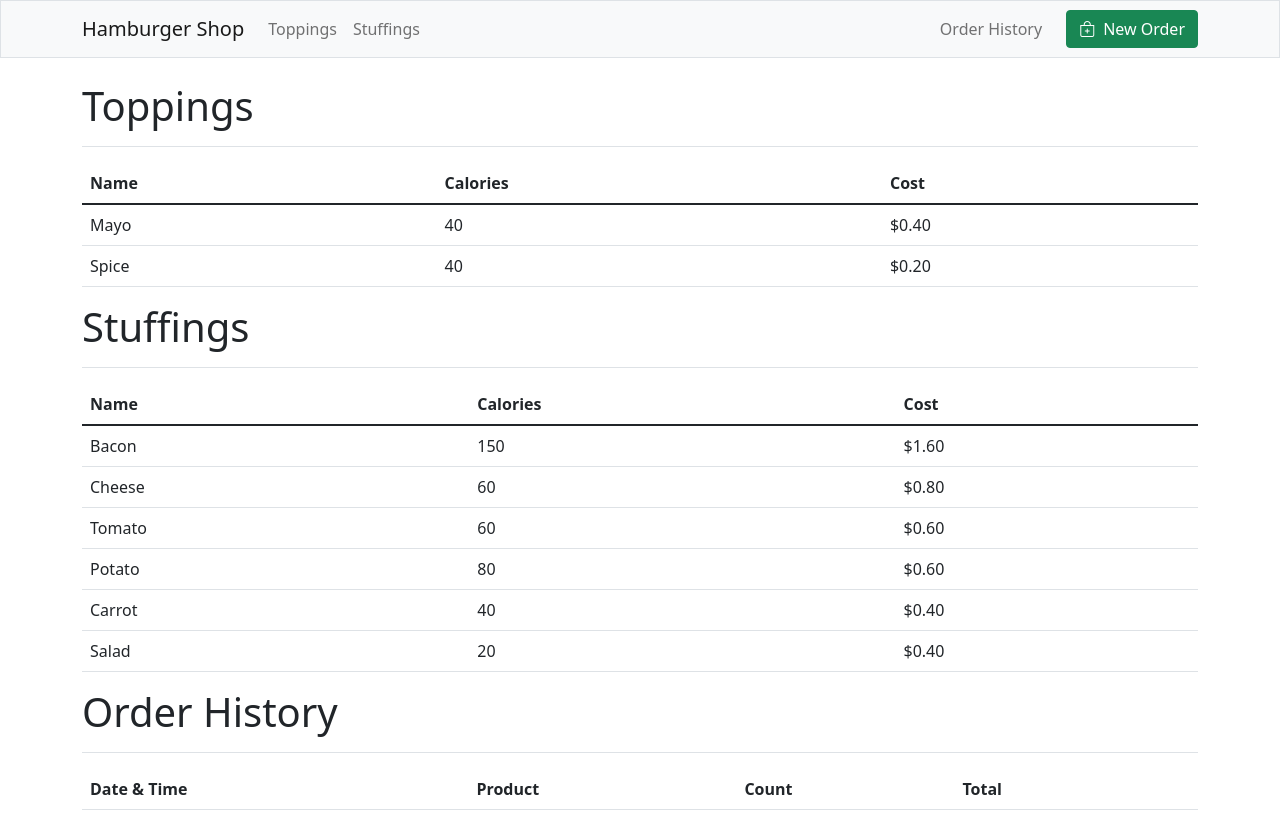
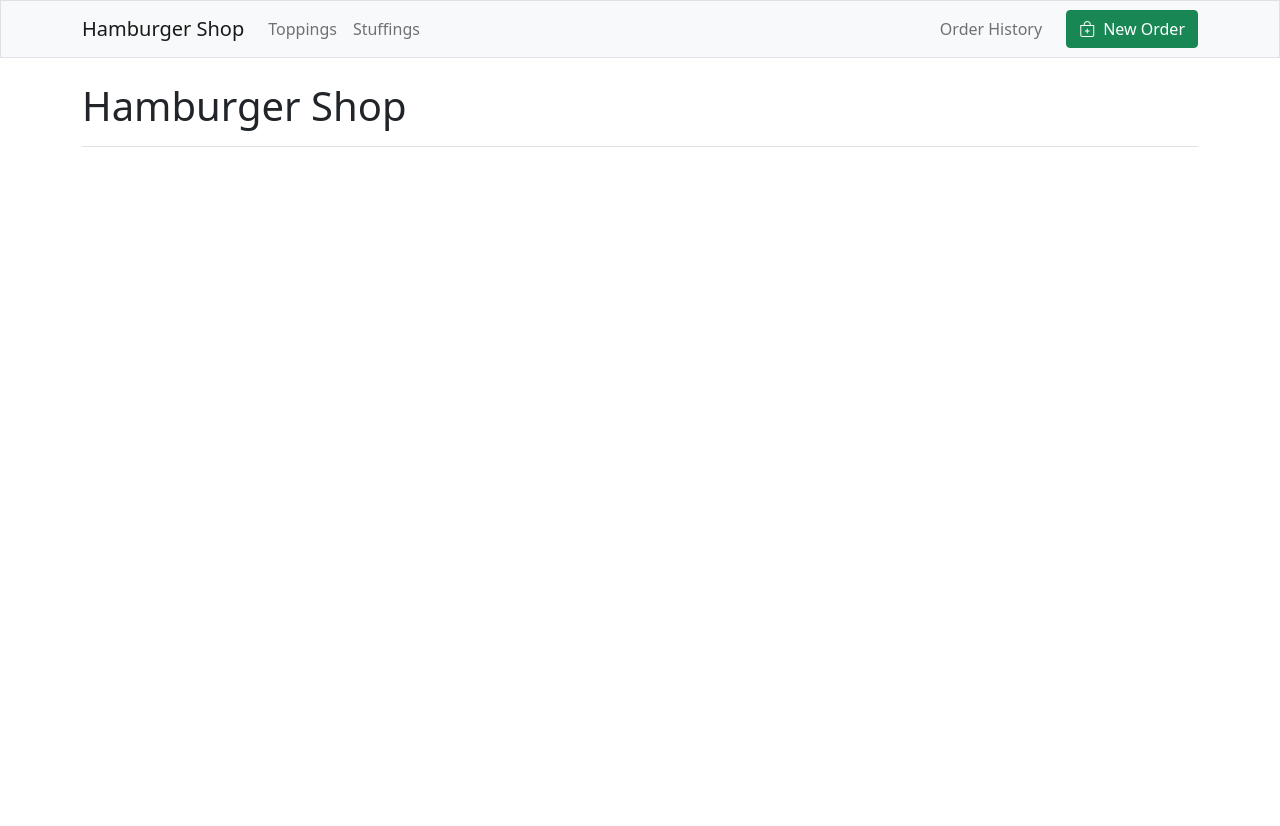
Before and after one commit to Kirill357544/hamburger-shop, a React (Create React App) app: page / in a window 1280 px wide. After the commit the page ends 800 px from the top, so only its background shows below. Built offline with nearby package versions, Linux system fonts and the light colour scheme.

Commit message:
feat: add basic routing

```diff
--- a/package.json
+++ b/package.json
@@ -10,6 +10,7 @@
     "bootstrap-icons": "^1.8.1",
     "react": "^18.1.0",
     "react-dom": "^18.1.0",
+    "react-router-dom": "^6.3.0",
     "react-scripts": "5.0.1",
     "web-vitals": "^2.1.4"
   },
--- a/src/App.js
+++ b/src/App.js
@@ -1,27 +1,33 @@
 import Hamburger from "./Hamburger";
+import Home from "./components/Home";
 import Header from "./components/Header";
-import History from "./components/History";
 import Fillings from "./components/Fillings";
 import formatPrice from "./formatter/formatPrice";
 import OrderButton from "./components/OrderButton";
+import { Routes, Route } from "react-router-dom";
 
 export default function App() {
     return (
-        <div className="App">
-            <Header order={OrderButton}></Header>
-            <main className="container">
-                <Fillings
-                    title={"Toppings"}
-                    fillings={Hamburger.TOPPINGS}
-                    formatPrice={formatPrice}
-                ></Fillings>
-                <Fillings
-                    title={"Stuffings"}
-                    fillings={Hamburger.STUFFINGS}
-                    formatPrice={formatPrice}
-                ></Fillings>
-                <History></History>
-            </main>
-        </div>
+        <Routes>
+            <Route path="/" element={<Header order={OrderButton} />}>
+                <Route index element={<Home />} />
+                <Route
+                    path="toppings"
+                    element={
+                        <Fillings title="Toppings" fillings={Hamburger.TOPPINGS} formatPrice={formatPrice} />
+                    }
+                />
+                <Route
+                    path="stuffings"
+                    element={
+                        <Fillings
+                            title="Stuffings"
+                            fillings={Hamburger.STUFFINGS}
+                            formatPrice={formatPrice}
+                        />
+                    }
+                />
+            </Route>
+        </Routes>
     );
 }
--- a/src/components/Fillings.js
+++ b/src/components/Fillings.js
@@ -4,7 +4,7 @@ export default function Fillings(props) {
     const fillings = props.fillings.sort((prev, next) => next.price - prev.price);
 
     return (
-        <main>
+        <main className="container">
             <h1 className="mb-3 pb-3 border-bottom">{title}</h1>
             <table className="table">
                 <thead>
--- a/src/components/Header.js
+++ b/src/components/Header.js
@@ -1,29 +1,32 @@
+import { Link, Outlet } from "react-router-dom";
+
 export default function Header(props) {
     return (
+        <>
             <header className="mb-4 border">
                 <nav className="navbar navbar-expand-lg navbar-light bg-light">
                     <div className="container">
                         <div className="collapse navbar-collapse">
-                        <a className="navbar-brand" href="#home">
+                            <Link className="navbar-brand" to="/">
                                 Hamburger Shop
-                        </a>
+                            </Link>
                             <ul className="navbar-nav me-auto mb-2 mb-lg-0">
                                 <li className="nav-item">
-                                <a className="nav-link" href="#toppings">
+                                    <Link className="nav-link" to="toppings">
                                         Toppings
-                                </a>
+                                    </Link>
                                 </li>
                                 <li className="nav-item">
-                                <a className="nav-link" href="#stuffings">
+                                    <Link className="nav-link" to="stuffings">
                                         Stuffings
-                                </a>
+                                    </Link>
                                 </li>
                             </ul>
                             <ul className="navbar-nav navbar-right">
                                 <li className="nav-item">
-                                <a className="me-3 nav-link" href="#history">
+                                    <Link className="me-3 nav-link" to="history">
                                         Order History
-                                </a>
+                                    </Link>
                                 </li>
                             </ul>
                             <div className="d-flex">{props.order()}</div>
@@ -31,5 +34,7 @@ export default function Header(props) {
                     </div>
                 </nav>
             </header>
+            <Outlet />
+        </>
     );
 }
--- a/src/components/History.js
+++ b/src/components/History.js
@@ -1,6 +1,6 @@
 export default function History() {
     return (
-        <main>
+        <main className="container">
             <h1 className="mb-3 pb-3 border-bottom">Order History</h1>
             <table className="table">
                 <thead>
--- /dev/null
+++ b/src/components/Home.js
@@ -0,0 +1,7 @@
+export default function Home() {
+    return (
+        <main className="container">
+            <h1 className="pb-3 border-bottom">Hamburger Shop</h1>
+        </main>
+    );
+}
--- a/src/components/OrderButton.js
+++ b/src/components/OrderButton.js
@@ -1,10 +1,11 @@
 import "bootstrap-icons/font/bootstrap-icons.css";
+import { Link } from "react-router-dom";
 
 export default function OrderButton() {
     return (
-        <a href="#order" className="btn btn-success">
+        <Link className="btn btn-success" to="order">
             <i className="me-2 bi bi-bag-plus"></i>
             New Order
-        </a>
+        </Link>
     );
 }
--- a/src/index.js
+++ b/src/index.js
@@ -2,6 +2,11 @@ import React from "react";
 import ReactDOM from "react-dom/client";
 import "bootstrap/dist/css/bootstrap.css";
 import App from "./App";
+import { BrowserRouter } from "react-router-dom";
 
 const root = ReactDOM.createRoot(document.getElementById("root"));
-root.render(<App />);
+root.render(
+    <BrowserRouter>
+        <App />
+    </BrowserRouter>
+);
```
Also changed, not shown: 1 other file (tests, documents, lock files or other folders). Lines whose indentation alone changed are shown as unchanged.
